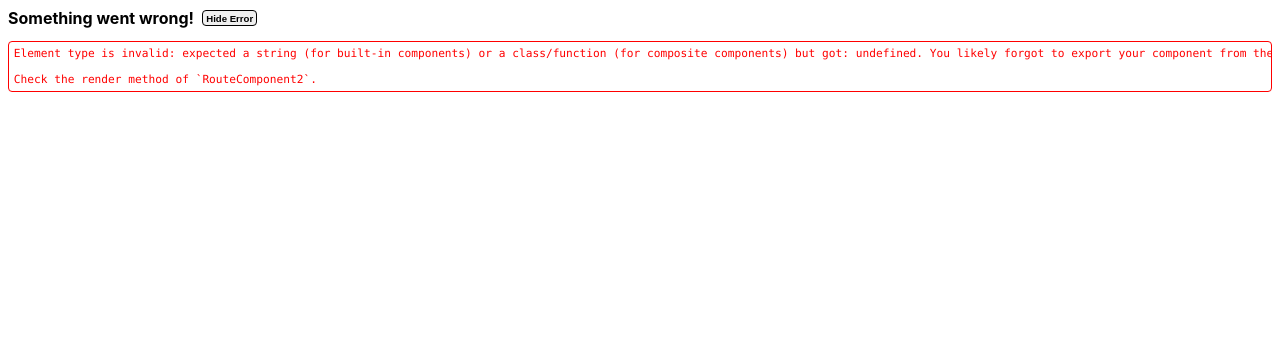
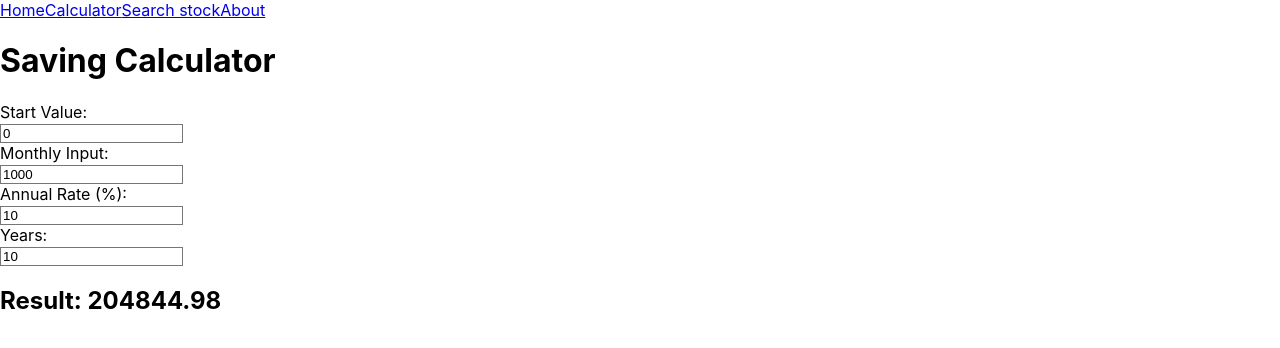
Before and after one commit to samuel-kar/react-finance, a React (Vite) app: page /calculator in a window 1280 px wide. Shown: the top 348 px of the page. Built offline with nearby package versions, Linux system fonts and the light colour scheme.

Commit message:
add logic to saving calculator component

```diff
--- a/src/components/Savingcalculator.tsx
+++ b/src/components/Savingcalculator.tsx
@@ -1 +1,59 @@
+import { useState } from "react";
 import { monthlyCompoundInterestCalculator } from "../utils/api";
+
+export const Savingcalculator = () => {
+  const [startValue, setStartValue] = useState(0);
+  const [monthlyInput, setMonthlyInput] = useState(1000);
+  const [annualRate, setAnnualRate] = useState(10);
+  const [years, setYears] = useState(10);
+
+  const result = monthlyCompoundInterestCalculator(
+    startValue,
+    annualRate,
+    years,
+    monthlyInput
+  );
+
+  return (
+    <div className="p-4">
+      <h1 className="text-2xl font-bold mb-4">Saving Calculator</h1>
+      <div className="mb-4">
+        <label className="block mb-2">Start Value:</label>
+        <input
+          type="number"
+          value={startValue}
+          onChange={(e) => setStartValue(Number(e.target.value))}
+          className="border p-2"
+        />
+      </div>
+      <div className="mb-4">
+        <label className="block mb-2">Monthly Input:</label>
+        <input
+          type="number"
+          value={monthlyInput}
+          onChange={(e) => setMonthlyInput(Number(e.target.value))}
+          className="border p-2"
+        />
+      </div>
+      <div className="mb-4">
+        <label className="block mb-2">Annual Rate (%):</label>
+        <input
+          type="number"
+          value={annualRate}
+          onChange={(e) => setAnnualRate(Number(e.target.value))}
+          className="border p-2"
+        />
+      </div>
+      <div className="mb-4">
+        <label className="block mb-2">Years:</label>
+        <input
+          type="number"
+          value={years}
+          onChange={(e) => setYears(Number(e.target.value))}
+          className="border p-2"
+        />
+      </div>
+      <h2 className="text-xl font-bold">Result: {result.toFixed(2)}</h2>
+    </div>
+  );
+};
```
